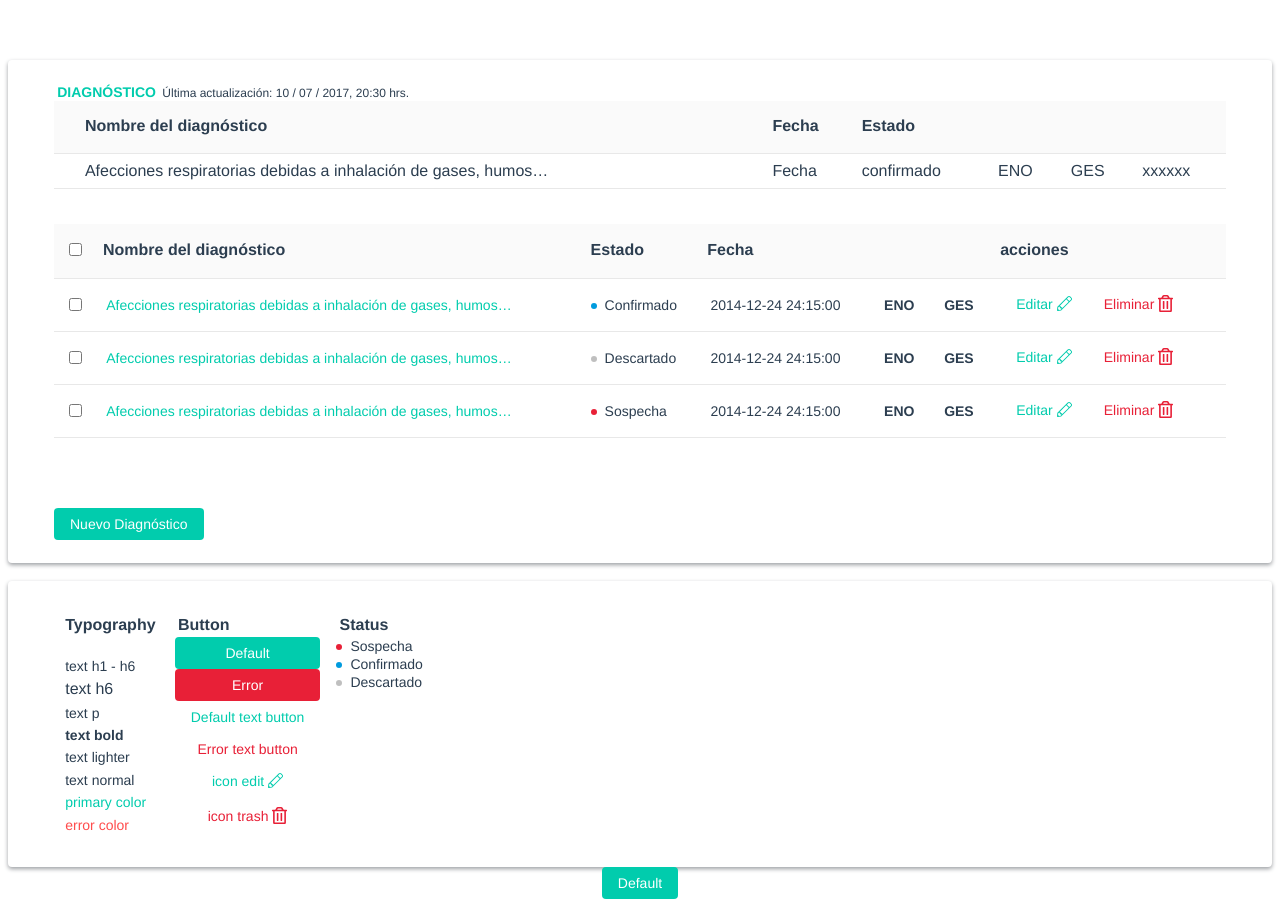
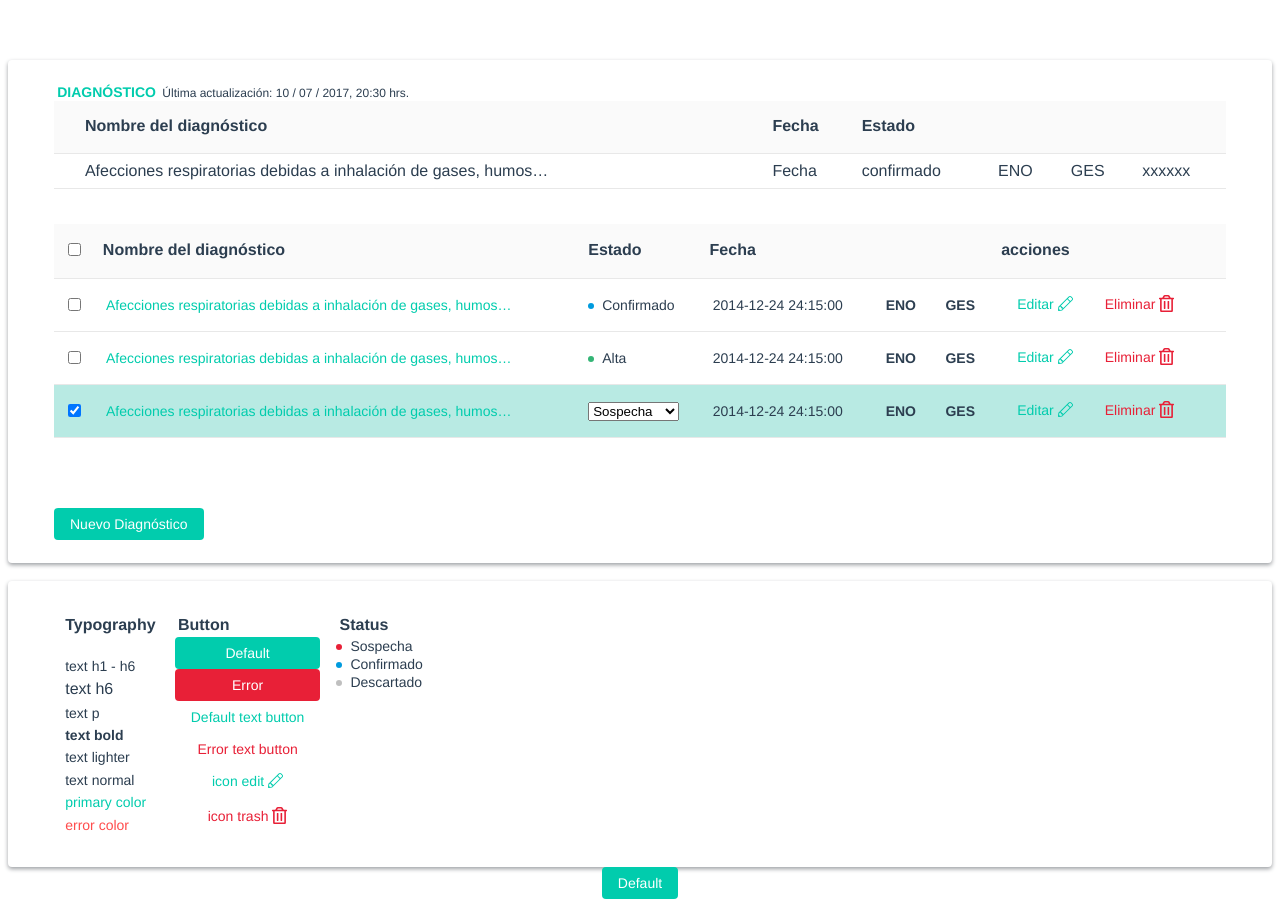
Before and after one commit to cirant/alemania-component, a Vue app: page / in a window 1280 px wide. Built offline with nearby package versions, Linux system fonts and the light colour scheme.

Commit message:
event to props

```diff
--- a/src/App.vue
+++ b/src/App.vue
@@ -192,7 +192,7 @@ export default {
               text:
                 "Afecciones respiratorias debidas a inhalación de gases, humos…"
             },
-            estado: "",
+            estado: "alta",
             fecha: {
               size: "",
               text: "2014-12-24  24:15:00"
@@ -226,7 +226,7 @@ export default {
             ]
           },
           {
-            checkbox: false,
+            checkbox: true,
             diagnostico: {
               variant: "p",
               type: "primary",
@@ -282,19 +282,14 @@ export default {
     },
     rowClick(position, status) {
       console.log("este es un main click", position, status);
-      console.log(
-        "this.$data.tableDiagnostico.body[position]",
-        this.tableDiagnostico.body[position].checkbox
-      );
-
-      this.tableDiagnostico.body[position].checkbox = status;
+      // this.tableDiagnostico.body[position].checkbox = status;
     },
     allClick(e) {
       console.log("click en todos", e);
       this.tableDiagnostico.headers.checkbox = e;
-      this.tableDiagnostico.body.forEach(element => {
-        element.checkbox = e;
-      });
+      // this.tableDiagnostico.body.forEach(element => {
+      //   element.checkbox = e;
+      // });
     },
     closeModal() {
       this.showModal = false;
--- a/src/components/Status.vue
+++ b/src/components/Status.vue
@@ -5,10 +5,12 @@
       v-bind:class="{
       confirm: value === 'confirmado',
       negative: value === 'sospecha',
+      alta: value === 'alta',
     }"
     ></span>
 
-    <span class="text" v-if="value === 'confirmado'">Confirmado</span>
+    <span class="text" v-if="value === 'alta'">Alta</span>
+    <span class="text" v-else-if="value === 'confirmado'">Confirmado</span>
     <span class="text" v-else-if="value === 'sospecha'">Sospecha</span>
     <span class="text" v-else>Descartado</span>
   </div>
@@ -41,6 +43,10 @@ export default {
   font-family: Helvetica, Arial, sans-serif;
 }
 
+.alta {
+  background-color: #34b576;
+}
+
 .confirm {
   background-color: #009bde;
 }
--- a/src/components/TableDiagnostico.vue
+++ b/src/components/TableDiagnostico.vue
@@ -16,7 +16,6 @@
               :checked="column"
               type="checkbox"
               @click="(e)=>{
-              e.preventDefault();
               clickAllPrivate(e.target.checked);
               }"
             />
@@ -24,12 +23,12 @@
           </th>
         </tr>
       </thead>
-      <tbody v-if="rows">
+      <tbody v-if="rowStates">
         <tr
-          v-for="( row, index ) in rows"
+          v-for="( row, index ) in rowStates"
           :key="index"
           v-bind:class="{
-          editinRow: row.checkbox
+          editinRow: row.checked
         }"
         >
           <td
@@ -42,11 +41,10 @@
             <slot :row="row" :prop="prop">
               <input
                 v-if="prop==='checkbox'"
-                :key="row[prop]"
+                :key="row.checked"
                 type="checkbox"
-                :checked="row[prop]"
+                :checked="row.checked"
                 @click="(e)=>{
-                  e.preventDefault();
                   clickOnePrivate(index, e.target.checked);
                 }"
               />
@@ -68,7 +66,13 @@
                 >{{button.text}}</Buttom>
               </div>
               <div v-else-if="prop==='estado'">
-                <Status :value="row[ prop ]" />
+                <Status v-if="!row.checked" :value="row[ prop ]" />
+                <select v-model="row[prop]" v-else>
+                  <option value="alta">Alta</option>
+                  <option value="confirmado">Confirmado</option>
+                  <option value="sospecha">Sospecha</option>
+                  <option value="descartado">Descartado</option>
+                </select>
               </div>
               <Typography
                 v-else
@@ -97,19 +101,41 @@ export default {
     Buttom,
     Status
   },
+  data() {
+    return {
+      rowStates: []
+    };
+  },
   props: {
     columns: { type: Object, required: true },
     rows: { type: Array, required: true },
     allClick: { type: Function, default: () => null },
     clickOne: { type: Function, default: () => null }
   },
+  mounted: function() {
+    this.rowStates = this.rows.map(row => {
+      return {
+        ...row,
+        checked: row.checkbox
+      };
+    });
+  },
   methods: {
     clickOnePrivate(position, value) {
-      this.$emit("clickOne", position, value);
-      // this.clickOne(position, value);
+      this.rowStates = this.rowStates.map((row, index) => {
+        return {
+          ...row,
+          checked: index === position ? value : row.checked
+        };
+      });
     },
     clickAllPrivate(value) {
-      this.allClick(value);
+      this.rowStates = this.rowStates.map(row => {
+        return {
+          ...row,
+          checked: value
+        };
+      });
     }
   }
 };
```
Also changed, not shown: 4 other files (tests, documents, lock files or other folders).
